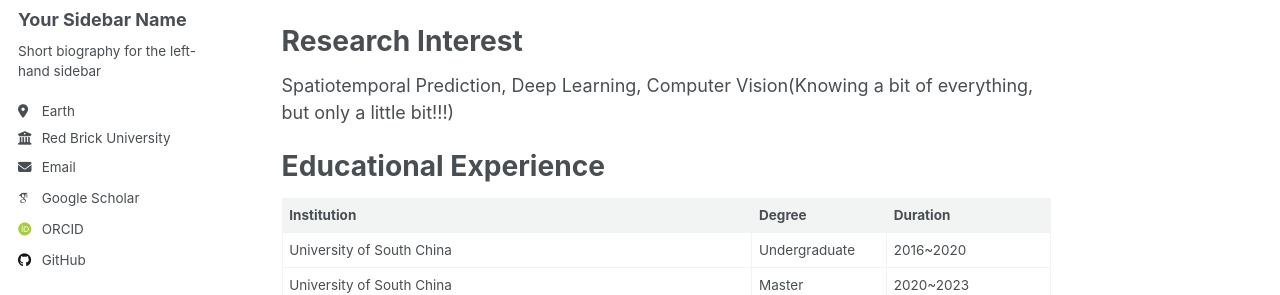
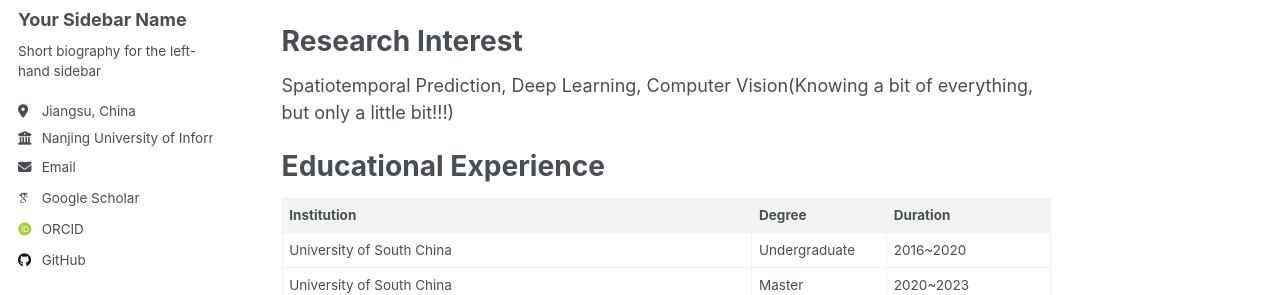
Before and after one commit to zqzhaolab/zqzhaolab.github.io, a Jekyll site: the page built from _pages/about.md, in a window 1280 px wide. Shown: the part 275-570 px from the top of the page. Built offline with Jekyll 4.4.1, drawn with Linux system fonts in a browser that asks for light colours; some web fonts are replaced; a script that is not in the unit is left out.

Commit message:
Update _config.yml

```diff
--- a/_config.yml
+++ b/_config.yml
@@ -26,8 +26,9 @@ author:
   name             : "Your Sidebar Name"
   pronouns         : # example: "she/her"
   bio              : "Short biography for the left-hand sidebar"
-  location         : "Earth"
-  employer         : "Red Brick University"
+  location         : "Jiangsu, China"
+  employer         : "Nanjing University of Information Science and Technology
+"
   uri              : # URL
   email            : "none@example.org"
 
@@ -46,7 +47,7 @@ author:
   bitbucket        : # Username - Update with your username on the site
   codepen          : # Username
   dribbble         : # Username
-  github           : "academicpages"
+  github           : "https://github.com/zqzhaolab"
   kaggle           : # Username
   stackoverflow    : # User number or user number and name (i.e., use "1" or "1/jeff-atwood")
 
```
